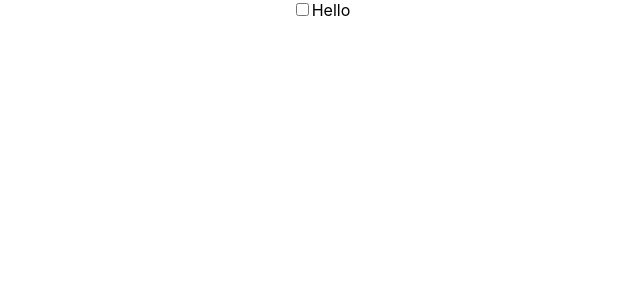
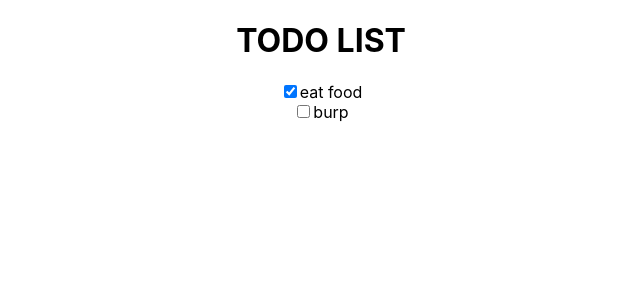
Before and after one commit to Chulowee/todo-list-react-redux, a React (Create React App) app: page / in a window 1280 px wide. Shown: the top 300 px of the page, without its empty margins (319-959 px from the left). Built offline with nearby package versions, Linux system fonts and the light colour scheme.

Commit message:
added props to todo-item

```diff
--- a/src/App.js
+++ b/src/App.js
@@ -1,11 +1,11 @@
 import React from 'react';
 import './App.css';
-import TodoItem from "./components/todo-item/TodoItem";
+import TodoWrapper from "./components/todo-wrapper/TodoWrapper";
 
 function App() {
     return (
         <div className="App">
-            <TodoItem/>
+            <TodoWrapper/>
         </div>
     );
 }
--- a/src/components/todo-item/TodoItem.js
+++ b/src/components/todo-item/TodoItem.js
@@ -4,8 +4,8 @@ class TodoItem extends React.Component {
     render() {
         return (
             <div>
-                <input type='checkbox'/>
-                <span>Hello</span>
+                <input type='checkbox' checked={this.props.checked}/>
+                <span>{this.props.title}</span>
             </div>
         )
     }
--- a/src/components/todo-wrapper/TodoWrapper.js
+++ b/src/components/todo-wrapper/TodoWrapper.js
@@ -7,8 +7,8 @@ class TodoWrapper extends React.Component {
             <div>
                 <h1>TODO LIST</h1>
                 <div>
-                    <TodoItem/>
-                    <TodoItem/>
+                    <TodoItem title={'eat food'} checked={true}/>
+                    <TodoItem title={'burp'} checked={false}/>
                 </div>
             </div>
         )
```
